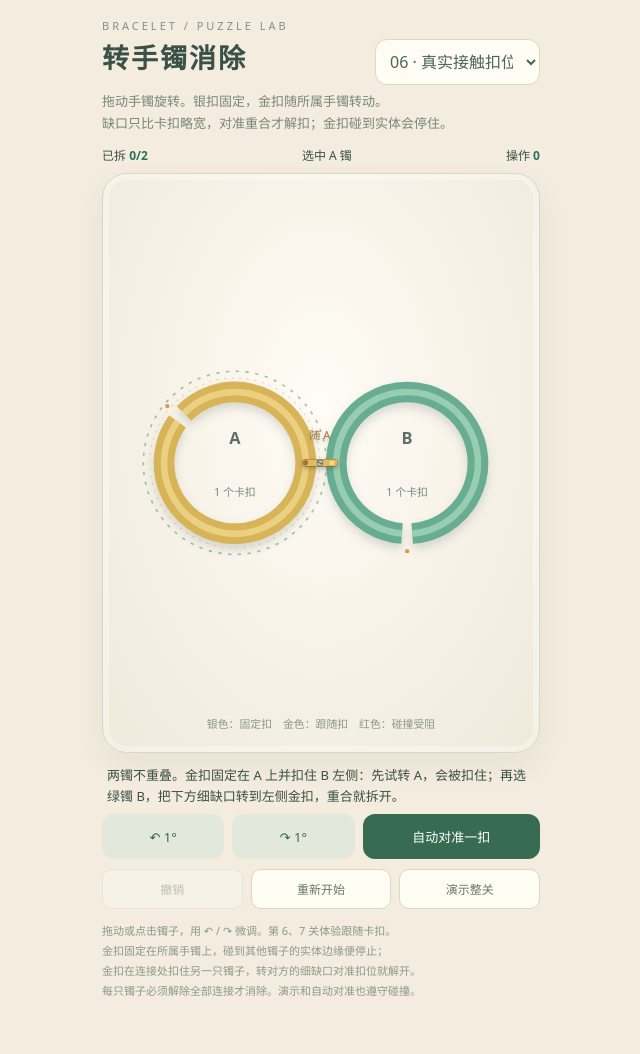
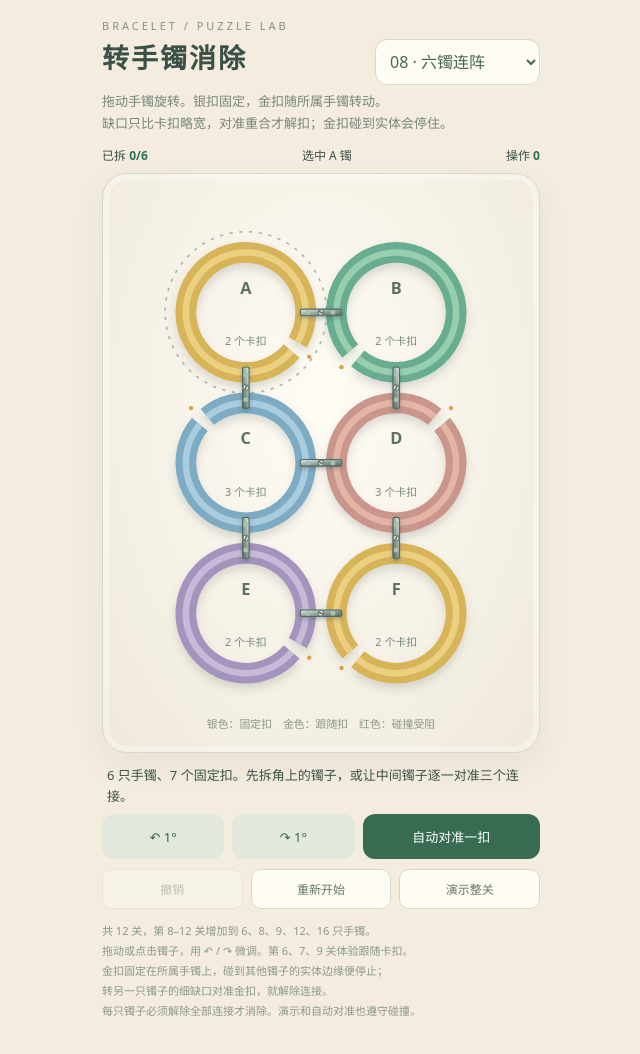
Before and after one commit to BaiMaGod/zhuanshouzhuo, a plain HTML site: page prototype/bracelet-play.html in a window 1280 px wide. Shown: the whole page, without its empty margins (319-959 px from the left). Drawn offline with Linux system fonts and the light colour scheme.

Commit message:
Add denser bracelet levels from six to sixteen rings

```diff
--- a/prototype/bracelet-play.html
+++ b/prototype/bracelet-play.html
@@ -21,12 +21,15 @@
 <div id="message" class="message" role="status" aria-live="polite"></div>
 <div class="tools"><button id="left" aria-label="选中手镯逆时针旋转1度">↶ 1°</button><button id="right" aria-label="选中手镯顺时针旋转1度">↷ 1°</button><button id="align" class="accent">自动对准一扣</button></div>
 <div class="secondary"><button id="undo">撤销</button><button id="restart">重新开始</button><button id="demo">演示整关</button></div>
-<p class="note">拖动或点击镯子，用 ↶ / ↷ 微调。第 6、7 关体验跟随卡扣。<br>金扣固定在所属手镯上，碰到其他镯子的实体边缘便停止；<br>金扣在连接处扣住另一只镯子，转对方的细缺口对准扣位就解开。<br>每只镯子必须解除全部连接才消除。演示和自动对准也遵守碰撞。</p>
+<p class="note">共 12 关，第 8–12 关增加到 6、8、9、12、16 只手镯。<br>拖动或点击镯子，用 ↶ / ↷ 微调。第 6、7、9 关体验跟随卡扣。<br>金扣固定在所属手镯上，碰到其他镯子的实体边缘便停止；<br>转另一只镯子的细缺口对准金扣，就解除连接。<br>每只镯子必须解除全部连接才消除。演示和自动对准也遵守碰撞。</p>
 </main>
 <script>
 (()=>{'use strict';
 const $=id=>document.getElementById(id),NS='http://www.w3.org/2000/svg';
 const colours=[['#d8b458','#f6df99'],['#67ad91','#b1e1c2'],['#7babc3','#c4dfef'],['#ca958a','#f1c7b2'],['#a493bc','#dbcee9']];
+function gridLevel(name,columns,rows,radius,top,hint){const spacing=2*radius+28,left=200-(columns-1)*spacing/2,points=[],edges=[],rotations=[];
+ for(let row=0;row<rows;row++)for(let col=0;col<columns;col++){const i=row*columns+col,id=String.fromCharCode(65+i);points.push([left+col*spacing,top+row*spacing]);rotations.push([35,135,225,315][i%4]);if(col<columns-1)edges.push([id,String.fromCharCode(66+i)]);if(row<rows-1)edges.push([id,String.fromCharCode(65+i+columns)])}
+ return{name,radius,points,edges,rotations,hint};}
 const levels=[
  {name:'01 · 找到缺口',points:[[200,260]],edges:[['A',null,270]],hint:'拖动金色手镯，让右侧缺口转到上方固定卡扣。'},
  {name:'02 · 双镯相连',points:[[200,190],[200,340]],edges:[['A','B']],hint:'两个手镯都能转。任意一端的缺口对准中间卡扣，即可拆开。'},
@@ -34,7 +37,12 @@ const levels=[
  {name:'04 · 四方机关',points:[[125,185],[275,185],[125,335],[275,335]],edges:[['A','B'],['A','C'],['B','D'],['C','D']],hint:'每个手镯有两个连接。逐扣解开，观察剩余连接数量。'},
  {name:'05 · 中心四扣',radius:53,points:[[200,265],[200,139],[326,265],[200,391],[74,265]],edges:[['A','B'],['A','C'],['A','D'],['A','E']],hint:'中心 A 镯有四个卡扣。你可以先拆外侧，也可以旋转中心逐扣释放。'},
  {name:'06 · 真实接触扣位',points:[[121,265],[279,265]],rotations:[220,90],edges:[],follow:[{a:'A',b:'B',offset:140,docked:true}],hint:'两镯不重叠。金扣固定在 A 上并扣住 B 左侧：先试转 A，会被扣住；再选绿镯 B，把下方细缺口转到左侧金扣，重合就拆开。'},
- {name:'07 · 脱扣后仍会挡住',points:[[121,205],[279,205],[200,342]],rotations:[220,90,0],edges:[['C',null,90],['A',null,180]],follow:[{a:'A',b:'B',offset:140,docked:true}],hint:'先转 B 的细缺口对准左侧金扣。B 拆掉后，顺时针转 A：金扣跟着移动，会被 C 挡住。将 C 缺口转到下方银扣拆掉 C，再解开 A 左侧银扣。'}
+ {name:'07 · 脱扣后仍会挡住',points:[[121,205],[279,205],[200,342]],rotations:[220,90,0],edges:[['C',null,90],['A',null,180]],follow:[{a:'A',b:'B',offset:140,docked:true}],hint:'先转 B 的细缺口对准左侧金扣。B 拆掉后，顺时针转 A：金扣跟着移动，会被 C 挡住。将 C 缺口转到下方银扣拆掉 C，再解开 A 左侧银扣。'},
+ gridLevel('08 · 六镯连阵',2,3,55,127,'6 只手镯、7 个固定扣。先拆角上的镯子，或让中间镯子逐一对准三个连接。'),
+ {name:'09 · 八镯金扣',radius:42,points:[[144,97],[256,97],[144,209],[256,209],[144,321],[256,321],[144,433],[256,433]],rotations:[220,90,220,90,220,90,220,90],edges:[['A',null,180],['C',null,180],['E',null,180],['G',null,180]],follow:[{a:'A',b:'B',offset:140,docked:true},{a:'C',b:'D',offset:140,docked:true},{a:'E',b:'F',offset:140,docked:true},{a:'G',b:'H',offset:140,docked:true}],hint:'8 只手镯、4 个金扣。右列 B、D、F、H 的细缺口转到左侧金扣，逐对解开；左列仍连着银扣，再转缺口到左侧银扣拆掉。'},
+ gridLevel('10 · 九镯棋盘',3,3,45,147,'9 只手镯、12 个固定扣。中心 E 有四个连接，只解一个扣不会消除。'),
+ gridLevel('11 · 十二连环',3,4,45,76,'12 只手镯、17 个固定扣。拆掉边角后，继续清理中间的多扣手镯。'),
+ gridLevel('12 · 十六镯挑战',4,4,32,115,'16 只手镯、24 个固定扣。点击中心字母选中，拖动转圈，或用 1° 按钮微调细缺口。')
 ];
 let state,chosen='A',history=[],drag=null,busy=false,demo=false,epoch=0,winTimer=0,blocked=null;
 const nodes=new Map(),clamps=new Map();
@@ -46,7 +54,7 @@ function active(r){return state.locks.filter(l=>!l.broken&&(l.a===r.id||l.b===r.
 function target(r,l){return norm(Math.atan2(l.y-r.y,l.x-r.x)*180/Math.PI)}
 function say(s){$('message').textContent=s}
 function save(){history.push(JSON.stringify(state));if(history.length>80)history.shift()}
-function makeState(index){const lev=levels[index],rings=lev.points.map(([x,y],i)=>({id:String.fromCharCode(65+i),x,y,radius:lev.radius||65,gapWidth:8,gapHalf:Math.asin(4/((lev.radius||65)-9.5))*180/Math.PI,rot:lev.rotations?.[i]??[0,180,35,215,130][i],removed:false}));
+function makeState(index){const lev=levels[index],rings=lev.points.map(([x,y],i)=>({id:String.fromCharCode(65+i),x,y,radius:lev.radius||65,gapWidth:8,gapHalf:Math.asin(4/((lev.radius||65)-9.5))*180/Math.PI,rot:lev.rotations?.[i]??[0,180,35,215,130][i%5],removed:false}));
  const locks=lev.edges.map(([a,b,angle],i)=>{const ra=rings.find(r=>r.id===a),rb=rings.find(r=>r.id===b);const p=rb?{x:(ra.x+rb.x)/2,y:(ra.y+rb.y)/2}:point(ra,angle,ra.radius+6);return{id:'K'+(i+1),type:'fixed',a,b,x:p.x,y:p.y,axis:rb?Math.atan2(rb.y-ra.y,rb.x-ra.x)*180/Math.PI:angle,pinRadius:3.5,broken:false}});
  for(const r of rings){const attached=locks.filter(l=>l.a===r.id||l.b===r.id);while(attached.some(l=>Math.abs(diff(r.rot,target(r,l)))<35))r.rot=norm(r.rot+45)}
  for(const spec of lev.follow||[]){const owner=rings.find(r=>r.id===spec.a);locks.push({...spec,id:'K'+(locks.length+1),type:'follow',orbit:owner.radius+13,halfLength:13,pinRadius:3.5,seatRotation:owner.rot,socketAngle:norm(Math.atan2(rings.find(r=>r.id===spec.b).y-owner.y,rings.find(r=>r.id===spec.b).x-owner.x)*180/Math.PI+180),broken:false})}
@@ -82,12 +90,12 @@ function cancel(){blocked=null;epoch++;busy=false;demo=false;drag=null;clearTime
 function mount(){nodes.clear();clamps.clear();$('rings').replaceChildren();$('locks').replaceChildren();
  for(const [i,r] of state.rings.entries()){if(r.removed)continue;const g=element('g',{'class':'ring','data-ring':r.id},$('rings'));
  const halo=element('circle',{cx:r.x,cy:r.y,r:r.radius+19,'class':'halo'},g);
- const path=element('path',{fill:'none',stroke:colours[i][0],'stroke-width':19,'stroke-linecap':'butt',filter:'url(#shadow)','pointer-events':'none'},g);
- const shine=element('path',{fill:'none',stroke:colours[i][1],'stroke-width':6,'stroke-linecap':'butt',opacity:.65,'pointer-events':'none'},g);
+ const path=element('path',{fill:'none',stroke:colours[i%colours.length][0],'stroke-width':19,'stroke-linecap':'butt',filter:'url(#shadow)','pointer-events':'none'},g);
+ const shine=element('path',{fill:'none',stroke:colours[i%colours.length][1],'stroke-width':6,'stroke-linecap':'butt',opacity:.65,'pointer-events':'none'},g);
  const dot=element('circle',{r:2,'class':'gapdot'},g);const hit=element('path',{'class':'hit'},g);
- element('circle',{cx:r.x,cy:r.y,r:25,fill:'transparent','pointer-events':'all'},g);
- const label=element('text',{x:r.x,y:r.y-17,'class':'ringlabel'},g);label.textContent=r.id;
- const count=element('text',{x:r.x,y:r.y+30,'class':'locklabel'},g);
+ element('circle',{cx:r.x,cy:r.y,r:Math.min(25,r.radius-12),fill:'transparent','pointer-events':'all'},g);
+ const label=element('text',{x:r.x,y:r.y-(r.radius<=45?6:17),'class':'ringlabel'},g);label.textContent=r.id;
+ const count=element('text',{x:r.x,y:r.y+(r.radius<=45?12:30),'class':'locklabel'},g);
  if(state.locks.some(l=>l.type==='follow'&&l.a===r.id))element('circle',{cx:r.x,cy:r.y,r:r.radius+13,fill:'none',stroke:'#c2a164','stroke-width':1,'stroke-dasharray':'2 5',opacity:.4,'pointer-events':'none'},g);
  nodes.set(r.id,{g,halo,path,shine,dot,hit,count});}
  for(const l of state.locks){if(l.broken&&l.type==='fixed')continue;if(l.type==='follow'&&state.rings.find(r=>r.id===l.a).removed)continue;
@@ -101,7 +109,7 @@ function mount(){nodes.clear();clamps.clear();$('rings').replaceChildren();$('lo
  if(l.type==='follow'){element('circle',{cx:-13,cy:0,r:2.5,fill:'#a47732'},g);const label=element('text',{x:p.x,y:p.y-22,'text-anchor':'middle','font-size':10,fill:'#a47732','data-owner-label':l.id},holder);label.textContent='随 '+l.a;}
  if(!l.b)element('circle',{cx:-22,cy:0,r:4,fill:'#7f9184'},g);clamps.set(l.id,holder);}
  update();}
-function update(){for(const r of state.rings){const n=nodes.get(r.id);if(!n)continue;const d=arc(r);n.path.setAttribute('d',d);n.shine.setAttribute('d',d);n.hit.setAttribute('d',d);const p=point(r,r.rot,r.radius+16);n.dot.setAttribute('cx',p.x);n.dot.setAttribute('cy',p.y);n.path.setAttribute('stroke',blocked?.ring===r.id?'#d36854':colours[state.rings.indexOf(r)][0]);n.halo.style.display=!r.removed&&chosen===r.id?'':'none';n.count.textContent=active(r).length+' 个卡扣';if(r.removed)n.g.classList.add('removed')}
+function update(){for(const r of state.rings){const n=nodes.get(r.id);if(!n)continue;const d=arc(r);n.path.setAttribute('d',d);n.shine.setAttribute('d',d);n.hit.setAttribute('d',d);const p=point(r,r.rot,r.radius+16);n.dot.setAttribute('cx',p.x);n.dot.setAttribute('cy',p.y);n.path.setAttribute('stroke',blocked?.ring===r.id?'#d36854':colours[state.rings.indexOf(r)%colours.length][0]);n.halo.style.display=!r.removed&&chosen===r.id?'':'none';n.count.textContent=active(r).length+(r.radius<=45?' 扣':' 个卡扣');if(r.removed)n.g.classList.add('removed')}
  const live=state.rings.filter(r=>!r.removed);$('progress').innerHTML=`已拆 <b>${state.rings.length-live.length}/${state.rings.length}</b>`;$('moves').textContent=state.moves;$('selected').textContent=live.length?'选中 '+chosen+' 镯':'全部完成';
  for(const id of['left','right','align'])$(id).disabled=busy||demo||!live.length;$('undo').disabled=!history.length;
  for(const l of state.locks){const holder=clamps.get(l.id);if(!holder)continue;if(l.type==='follow'){const p=pose(l),g=holder.firstElementChild;g.setAttribute('transform',`translate(${p.x} ${p.y}) rotate(${p.axis})`);g.style.filter=blocked?.pin===l.id?'drop-shadow(0 0 4px #d65537)':'';const label=holder.querySelector('[data-owner-label]');if(label){label.setAttribute('x',p.x);label.setAttribute('y',p.y-22)}if(state.rings.find(r=>r.id===l.a).removed)holder.classList.add('released')}else if(l.broken)holder.classList.add('released')}
@@ -137,10 +145,10 @@ $('align').onclick=()=>alignOne();$('left').onclick=()=>manual(-1);$('right').on
 $('restart').onclick=()=>load(state.index);$('level').onchange=()=>load(Number($('level').value));$('next').onclick=()=>load((state.index+1)%levels.length);
 $('undo').onclick=()=>{if(!history.length)return;cancel();state=JSON.parse(history.pop());chosen=state.rings.find(r=>!r.removed)?.id||'';mount();say('已撤销上一次操作，可以换一种拆解顺序。')};
 $('demo').onclick=async()=>{if(demo){cancel();update();say('演示已停止，你可以继续手动操作。');return}if(busy||!selected())return;demo=true;$('demo').textContent='停止演示';const token=epoch;let guard=0;
- while(demo&&token===epoch&&state.rings.some(r=>!r.removed)&&guard++<30){const plan=demoChoice();if(!plan)break;chosen=plan.r.id;const result=await animateTurn(plan.r,diff(plan.angle,plan.r.rot));if(token!==epoch||(result.blocked&&blocked?.ring!==plan.expectedBlock))break;await new Promise(resolve=>setTimeout(resolve,180))}
+ while(demo&&token===epoch&&state.rings.some(r=>!r.removed)&&guard++<state.locks.length+state.rings.length){const plan=demoChoice();if(!plan)break;chosen=plan.r.id;const result=await animateTurn(plan.r,diff(plan.angle,plan.r.rot));if(token!==epoch||(result.blocked&&blocked?.ring!==plan.expectedBlock))break;await new Promise(resolve=>setTimeout(resolve,180))}
  if(token===epoch){demo=false;$('demo').textContent='演示整关';update();if(blocked)blockedMessage()}};
 document.addEventListener('keydown',e=>{if(e.target.matches('select,button'))return;if(e.key==='ArrowLeft'){e.preventDefault();manual(-1)}if(e.key==='ArrowRight'){e.preventDefault();manual(1)}});
-levels.forEach((l,i)=>{const option=document.createElement('option');option.value=i;option.textContent=l.name;$('level').appendChild(option)});load(5);
+levels.forEach((l,i)=>{const option=document.createElement('option');option.value=i;option.textContent=l.name;$('level').appendChild(option)});load(7);
 })();
 </script>
 </html>
```
